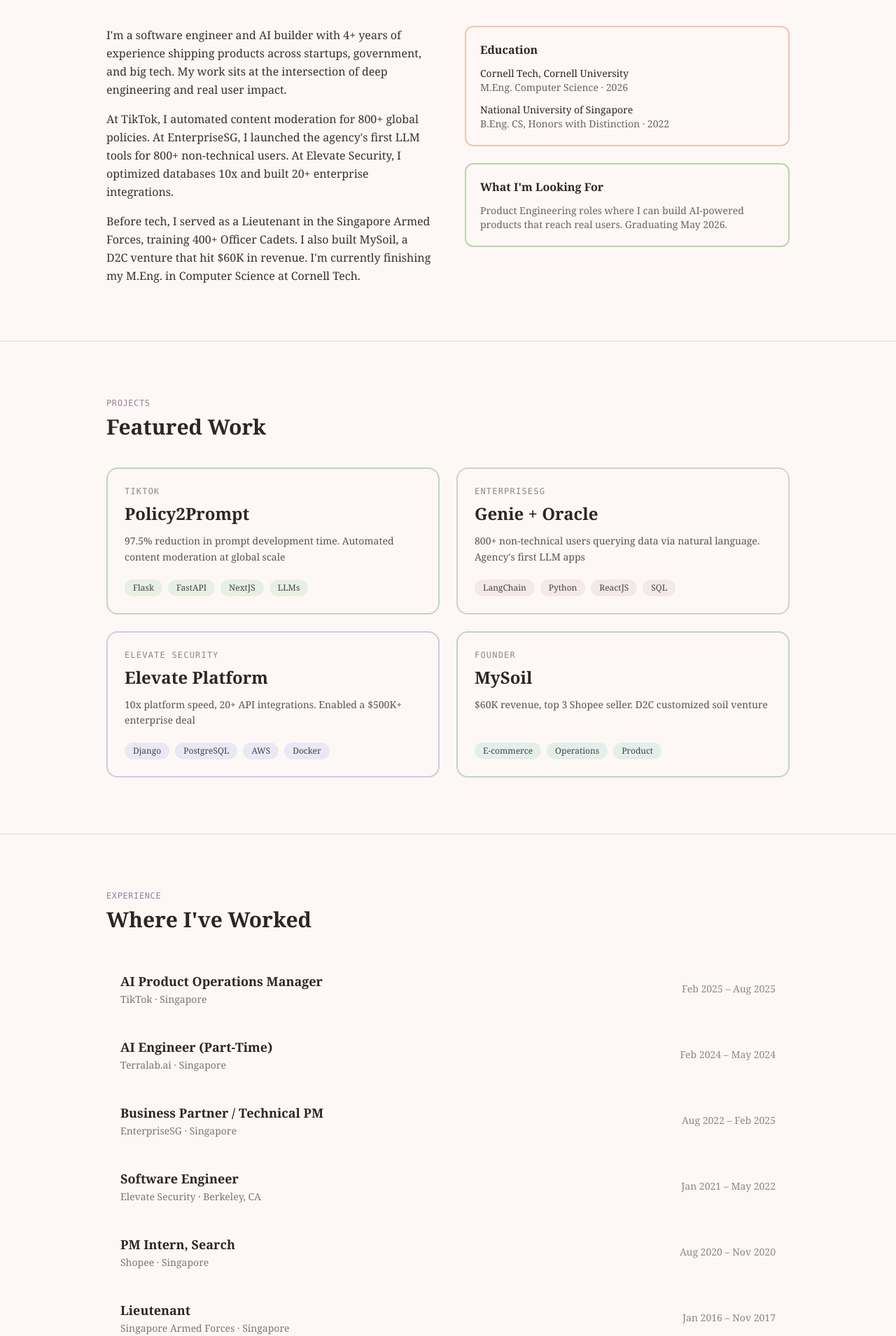
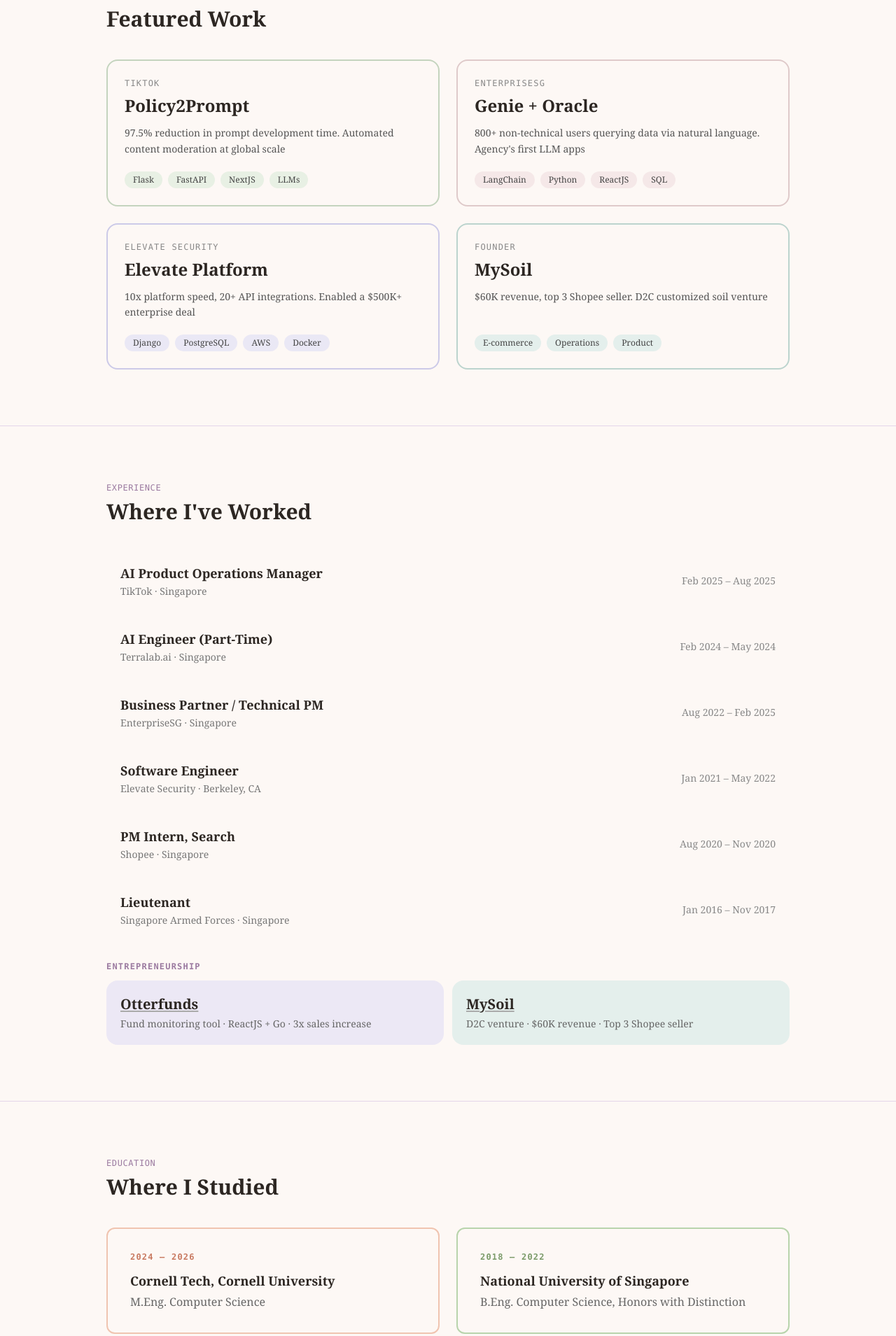
Before and after one commit to tishyakhanna97/tishyakhanna97, a Next.js app: page / in a window 1280 px wide. Shown: the part 536-2445 px from the top of the page at 70% size. Built offline with nearby package versions, Linux system fonts and the light colour scheme.

Commit message:
new changes

```diff
--- a/src/app/page.tsx
+++ b/src/app/page.tsx
@@ -178,70 +178,6 @@
         </div>
       </section>
 
-      {/* About */}
-      <section className="pt-8 pb-20 border-t border-[#e4d5ea]">
-        <div className="max-w-5xl mx-auto px-6">
-          <SectionHeading id="about" label="About" title="Who I Am" />
-          <div className="grid md:grid-cols-2 gap-12">
-            <div className="space-y-4 text-[#333] leading-relaxed">
-              <p>
-                I&apos;m a software engineer and AI builder with 4+ years of
-                experience shipping products across startups, government, and
-                big tech. My work sits at the intersection of deep engineering
-                and real user impact.
-              </p>
-              <p>
-                At TikTok, I automated content moderation for 800+ global
-                policies. At EnterpriseSG, I launched the agency&apos;s first
-                LLM tools for 800+ non-technical users. At Elevate Security, I
-                optimized databases 10x and built 20+ enterprise integrations.
-              </p>
-              <p>
-                Before tech, I served as a Lieutenant in the Singapore Armed
-                Forces, training 400+ Officer Cadets. I also built MySoil, a D2C
-                venture that hit $60K in revenue. I&apos;m currently finishing
-                my M.Eng. in Computer Science at Cornell Tech.
-              </p>
-            </div>
-            <div className="space-y-6">
-              <div
-                className="rounded-xl p-5 bg-[#fdf8f5]"
-                style={{ border: "2px solid #f0c4b0" }}
-              >
-                <h3 className="font-bold mb-3">Education</h3>
-                <div className="space-y-3 text-sm">
-                  <div>
-                    <p className="font-medium">
-                      Cornell Tech, Cornell University
-                    </p>
-                    <p className="text-[#666]">
-                      M.Eng. Computer Science &middot; 2026
-                    </p>
-                  </div>
-                  <div>
-                    <p className="font-medium">
-                      National University of Singapore
-                    </p>
-                    <p className="text-[#666]">
-                      B.Eng. CS, Honors with Distinction &middot; 2022
-                    </p>
-                  </div>
-                </div>
-              </div>
-              <div
-                className="rounded-xl p-5 bg-[#fdf8f5]"
-                style={{ border: "2px solid #b8d4ac" }}
-              >
-                <h3 className="font-bold mb-3">What I&apos;m Looking For</h3>
-                <p className="text-sm text-[#666]">
-                  Product Engineering roles where I can build AI-powered
-                  products that reach real users. Graduating May 2026.
-                </p>
-              </div>
-            </div>
-          </div>
-        </div>
-      </section>
 
       {/* Projects */}
       <section className="py-20 border-t border-[#e4d5ea]">
@@ -289,6 +225,31 @@
               bg="#e4efec"
               href="/projects/mysoil"
             />
+          </div>
+        </div>
+      </section>
+
+      {/* Education */}
+      <section className="py-20 border-t border-[#e4d5ea]">
+        <div className="max-w-5xl mx-auto px-6">
+          <SectionHeading id="education" label="Education" title="Where I Studied" />
+          <div className="grid md:grid-cols-2 gap-6">
+            <div
+              className="rounded-xl p-8 bg-[#fdf8f5]"
+              style={{ border: "2px solid #f0c4b0" }}
+            >
+              <p className="text-xs font-mono uppercase tracking-widest text-[#c87960] font-bold mb-3">2024 – 2026</p>
+              <p className="font-semibold text-lg">Cornell Tech, Cornell University</p>
+              <p className="text-[#666] mt-1">M.Eng. Computer Science</p>
+            </div>
+            <div
+              className="rounded-xl p-8 bg-[#fdf8f5]"
+              style={{ border: "2px solid #b8d4ac" }}
+            >
+              <p className="text-xs font-mono uppercase tracking-widest text-[#7a9a68] font-bold mb-3">2018 – 2022</p>
+              <p className="font-semibold text-lg">National University of Singapore</p>
+              <p className="text-[#666] mt-1">B.Eng. Computer Science, Honors with Distinction</p>
+            </div>
           </div>
         </div>
       </section>
--- a/src/app/projects/mysoil/page.tsx
+++ b/src/app/projects/mysoil/page.tsx
@@ -31,7 +31,7 @@
         $60K revenue, top 3 Shopee seller. D2C customized soil venture
       </p>
       <a
-        href="/mysoil-pitch-deck.pdf"
+        href="https://drive.google.com/file/d/1hhD-L-XURvRKNqffGD2oqLLtVoHx4XXW/view?usp=sharing"
         target="_blank"
         rel="noopener noreferrer"
         className="inline-block text-sm mb-8 rounded-lg px-4 py-2 transition-colors"
--- a/src/components/Navbar.tsx
+++ b/src/components/Navbar.tsx
@@ -15,11 +15,11 @@
 
         {/* Desktop */}
         <div className="hidden md:flex items-center gap-8 text-sm">
-          <Link href="/#about" className="text-[#666] hover:text-black transition-colors">About</Link>
           <Link href="/#projects" className="text-[#666] hover:text-black transition-colors">Projects</Link>
           <Link href="/#experience" className="text-[#666] hover:text-black transition-colors">Experience</Link>
           <Link href="/#skills" className="text-[#666] hover:text-black transition-colors">Skills</Link>
           <Link href="/#contact" className="text-[#666] hover:text-black transition-colors">Contact</Link>
+          <a href="https://drive.google.com/file/d/1YAPGWVCmWJwWnBjiu8HxHXg87Xnfh_dv/view?usp=sharing" target="_blank" rel="noopener noreferrer" className="px-4 py-1.5 rounded-full text-sm font-medium bg-[#c87960] text-white hover:bg-[#b56a50] transition-colors">Resume</a>
         </div>
 
         {/* Mobile toggle */}
@@ -38,11 +38,11 @@
       {open && (
         <div className="md:hidden border-t border-[#e4d5ea] bg-[#fdf8f5]/95 backdrop-blur-md">
           <div className="flex flex-col px-6 py-4 gap-4 text-sm">
-            <Link href="/#about" onClick={() => setOpen(false)} className="text-[#666] hover:text-black">About</Link>
             <Link href="/#projects" onClick={() => setOpen(false)} className="text-[#666] hover:text-black">Projects</Link>
             <Link href="/#experience" onClick={() => setOpen(false)} className="text-[#666] hover:text-black">Experience</Link>
             <Link href="/#skills" onClick={() => setOpen(false)} className="text-[#666] hover:text-black">Skills</Link>
             <Link href="/#contact" onClick={() => setOpen(false)} className="text-[#666] hover:text-black">Contact</Link>
+            <a href="https://drive.google.com/file/d/1YAPGWVCmWJwWnBjiu8HxHXg87Xnfh_dv/view?usp=sharing" target="_blank" rel="noopener noreferrer" className="text-[#c87960] hover:text-[#b56a50] font-medium">Resume</a>
           </div>
         </div>
       )}
```
